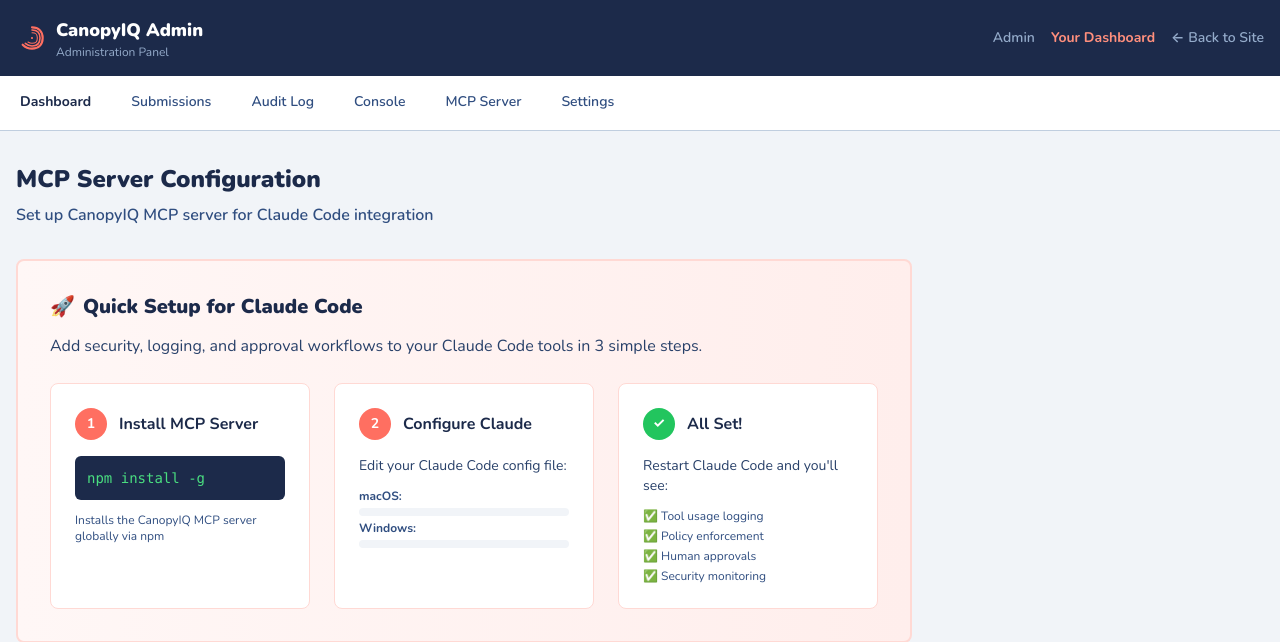
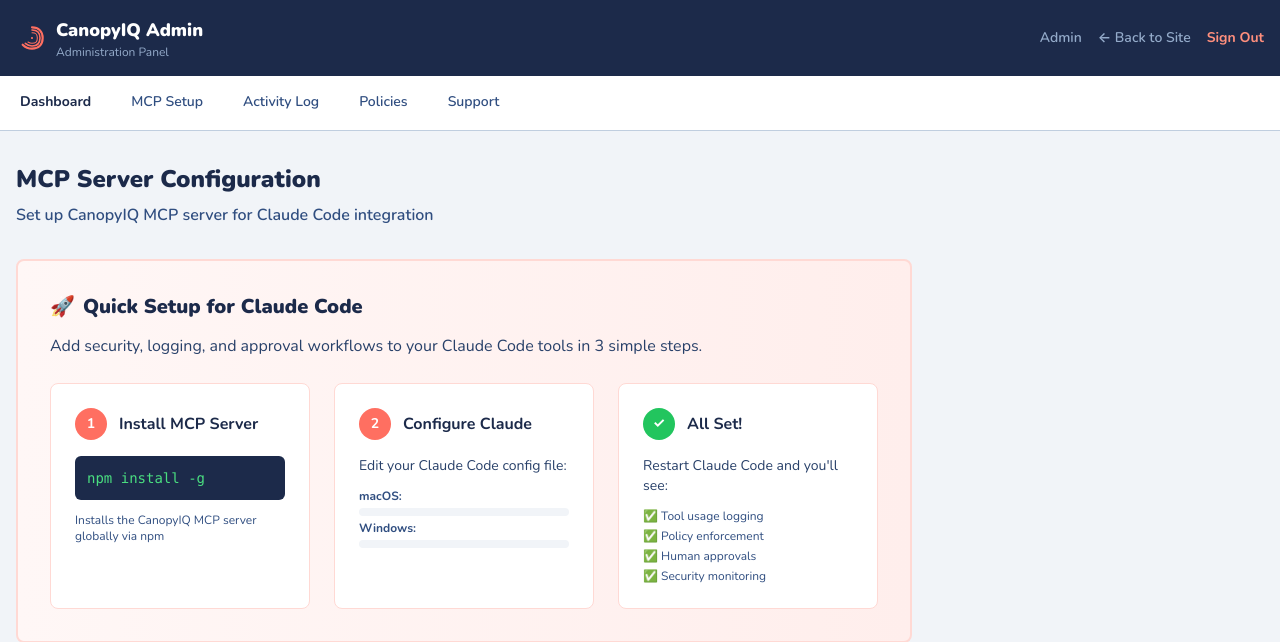
Before and after one commit to amacisaac222/sandbox_canopy, a FastAPI app: template canopyiq_site/templates/admin_mcp.html in a window 1280 px wide. Shown: the top 642 px of the page. Run offline with FastAPI, Linux system fonts and the light colour scheme; the template is opened without the code that fills it, so the values that code supplies are empty; some libraries are stand-ins or nearby versions.

Commit message:
Clean up admin navigation and streamline user experience
- Remove confusing 'Your Dashboard' link from admin header
- Streamline admin navigation to 5 essential items:
  * Dashboard (main MCP monitoring)
  * MCP Setup (configuration)
  * Activity Log (audit trail)
  * Policies (console/rules)
  * Support (contact forms)
- Add Sign Out link to admin header
- Remove non-functional navigation items
- Rename items to be more intuitive (MCP Server → MCP Setup, Audit Log → Activity Log, Console → Policies, Submissions → Support)

```diff
--- a/canopyiq_site/templates/admin_base.html
+++ b/canopyiq_site/templates/admin_base.html
@@ -93,8 +93,8 @@
           <div class="text-sm text-navy-300 font-semibold">
             {{ user.name if user else "Admin" }}
           </div>
-          <a href="/dashboard" class="text-coral-400 hover:text-coral-300 transition text-sm font-bold">Your Dashboard</a>
           <a href="/" class="text-navy-300 hover:text-coral-500 transition text-sm font-semibold">← Back to Site</a>
+          <a href="/auth/logout" class="text-coral-400 hover:text-coral-300 transition text-sm font-bold">Sign Out</a>
         </div>
       </div>
     </div>
@@ -107,20 +107,17 @@
         <a href="/admin" class="border-b-2 border-transparent hover:border-coral-500 transition-colors px-1 py-4 text-sm font-bold text-navy-900 hover:text-coral-500 {% if request.url.path == '/admin' %}border-coral-500 text-coral-500{% endif %}">
           Dashboard
         </a>
-        <a href="/admin/submissions" class="border-b-2 border-transparent hover:border-coral-500 transition-colors px-1 py-4 text-sm font-semibold text-navy-600 hover:text-coral-500 {% if '/admin/submissions' in request.url.path %}border-coral-500 text-coral-500{% endif %}">
-          Submissions
+        <a href="/admin/mcp" class="border-b-2 border-transparent hover:border-coral-500 transition-colors px-1 py-4 text-sm font-semibold text-navy-600 hover:text-coral-500 {% if '/admin/mcp' in request.url.path %}border-coral-500 text-coral-500{% endif %}">
+          MCP Setup
         </a>
         <a href="/admin/audit" class="border-b-2 border-transparent hover:border-coral-500 transition-colors px-1 py-4 text-sm font-semibold text-navy-600 hover:text-coral-500 {% if '/admin/audit' in request.url.path %}border-coral-500 text-coral-500{% endif %}">
-          Audit Log
+          Activity Log
         </a>
         <a href="/admin/console" class="border-b-2 border-transparent hover:border-coral-500 transition-colors px-1 py-4 text-sm font-semibold text-navy-600 hover:text-coral-500 {% if '/admin/console' in request.url.path %}border-coral-500 text-coral-500{% endif %}">
-          Console
+          Policies
         </a>
-        <a href="/admin/mcp" class="border-b-2 border-transparent hover:border-coral-500 transition-colors px-1 py-4 text-sm font-semibold text-navy-600 hover:text-coral-500 {% if '/admin/mcp' in request.url.path %}border-coral-500 text-coral-500{% endif %}">
-          MCP Server
-        </a>
-        <a href="/admin/settings" class="border-b-2 border-transparent hover:border-coral-500 transition-colors px-1 py-4 text-sm font-semibold text-navy-600 hover:text-coral-500 {% if '/admin/settings' in request.url.path %}border-coral-500 text-coral-500{% endif %}">
-          Settings
+        <a href="/admin/submissions" class="border-b-2 border-transparent hover:border-coral-500 transition-colors px-1 py-4 text-sm font-semibold text-navy-600 hover:text-coral-500 {% if '/admin/submissions' in request.url.path %}border-coral-500 text-coral-500{% endif %}">
+          Support
         </a>
       </div>
     </div>
```
